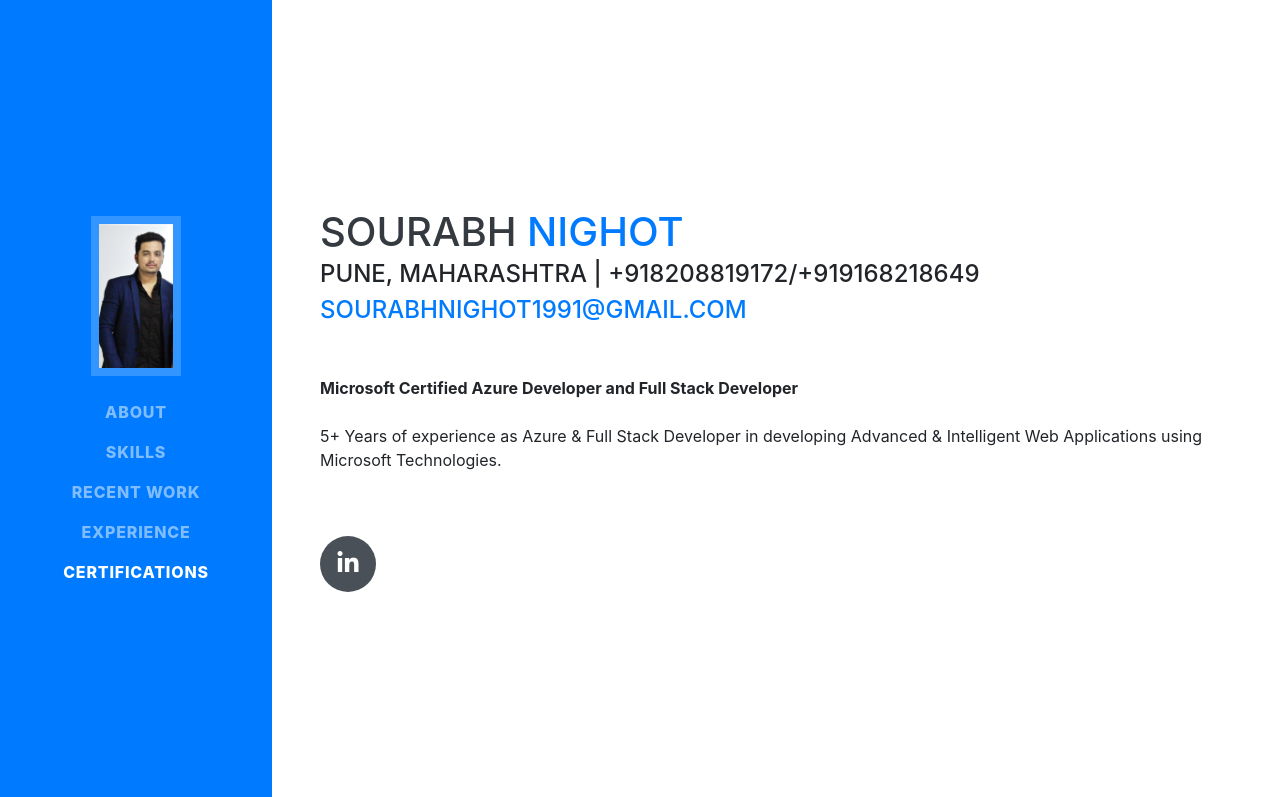
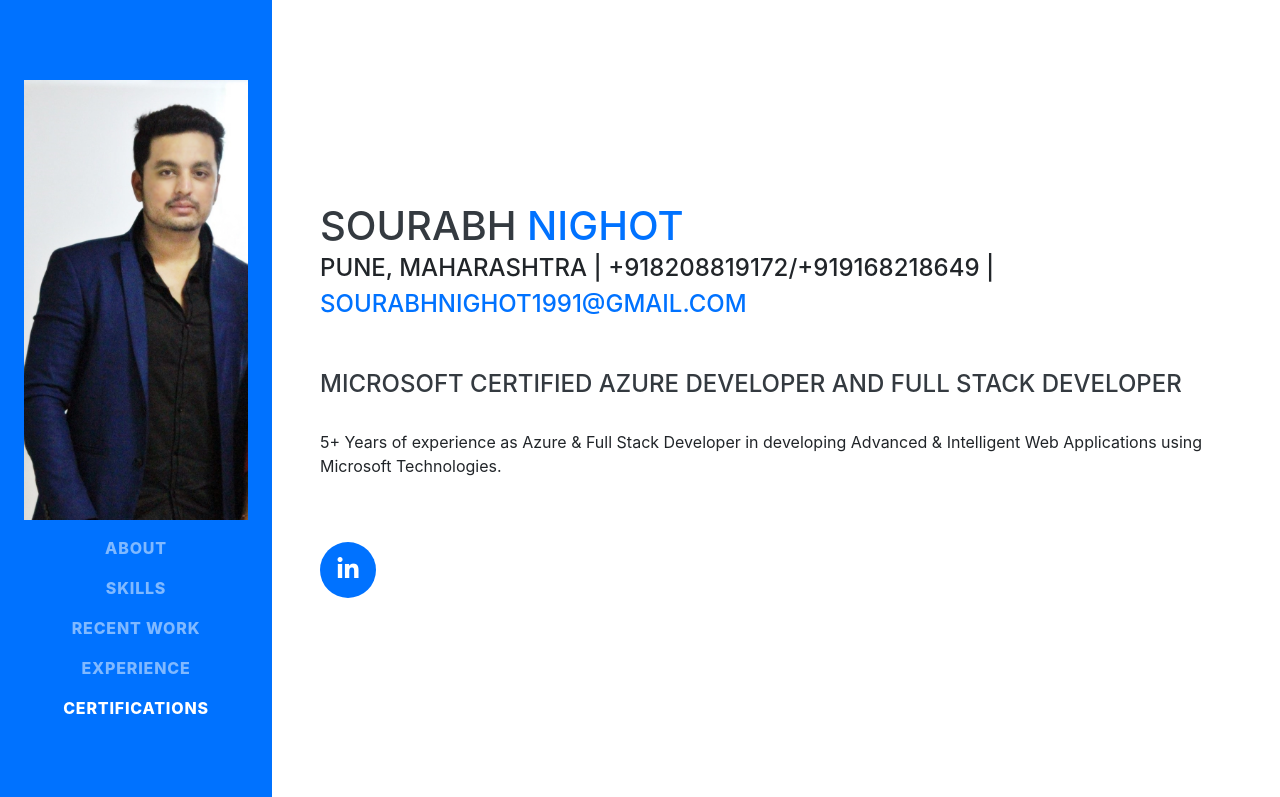
Before and after one commit to sourabhnighot1991/sourabhnighot1991.github.io, a website with bundled scripts: page index.html in a window 1280 px wide. Shown: the top 797 px of the page. Built offline with nearby package versions, Linux system fonts and the light colour scheme; a web font is replaced by a local one.

Commit message:
Color change
commit colors

```diff
--- a/css/resume.css
+++ b/css/resume.css
@@ -58,7 +58,7 @@ p.lead {
     display: inline-block;
     height: 3.5rem;
     width: 3.5rem;
-  background-color: #495057;
+    background-color: #0072ff;
     color: #fff !important;
     border-radius: 100%;
     text-align: center;
@@ -72,7 +72,7 @@ p.lead {
     }
 
     .social-icons a:hover {
-  background-color: #BD5D38;
+        background-color: #0072ff;
     }
 
 .dev-icons {
@@ -104,16 +104,19 @@ p.lead {
         width: 17rem;
         height: 100vh;
     }
+
         #sideNav .navbar-brand {
             display: flex;
             margin: auto auto 0;
             padding: 0.5rem;
         }
+
             #sideNav .navbar-brand .img-profile {
                 max-width: 10rem;
                 max-height: 10rem;
                 border: 0.5rem solid rgba(255, 255, 255, 0.2);
             }
+
         #sideNav .navbar-collapse {
             display: flex;
             align-items: flex-start;
@@ -121,13 +124,16 @@ p.lead {
             width: 100%;
             margin-bottom: auto;
         }
+
             #sideNav .navbar-collapse .navbar-nav {
                 flex-direction: column;
                 width: 100%;
             }
+
                 #sideNav .navbar-collapse .navbar-nav .nav-item {
                     display: block;
                 }
+
                     #sideNav .navbar-collapse .navbar-nav .nav-item .nav-link {
                         display: block;
                     }
@@ -147,6 +153,7 @@ section.resume-section .resume-item .resume-date {
     section.resume-section {
         min-height: 100vh;
     }
+
         section.resume-section .resume-item .resume-date {
             min-width: 18rem;
         }
@@ -163,8 +170,16 @@ section.resume-section .resume-item .resume-date {
     background-color: #BD5D38 !important;
 }
 
+.bg-sn {
+    background-color: #0072ff !important;
+}
+
 .text-primary {
     color: #BD5D38 !important;
+}
+
+.text-sn {
+    color: #0072ff !important;
 }
 
 a {
--- a/index.html
+++ b/index.html
@@ -25,11 +25,11 @@
 
 <body id="page-top">
 
-    <nav class="navbar navbar-expand-lg navbar-dark bg-primary fixed-top" id="sideNav">
+    <nav class="navbar navbar-expand-lg navbar-dark bg-sn fixed-top" id="sideNav">
         <a class="navbar-brand js-scroll-trigger" href="#page-top">
             <span class="d-block d-lg-none">Sourabh Nighot</span>
             <span class="d-none d-lg-block">
-                <img class="img-fluid img-profile mx-auto mb-2" src="img/profile.jpg" alt="">
+                <img class="img-fluid" src="img/profile.jpg" alt="">
             </span>
         </a>
         <button class="navbar-toggler" type="button" data-toggle="collapse" data-target="#navbarSupportedContent" aria-controls="navbarSupportedContent" aria-expanded="false" aria-label="Toggle navigation">
@@ -62,13 +62,13 @@
             <div class="w-100">
                 <h1 class="mb-0">
                     Sourabh
-                    <span class="text-primary">Nighot</span>
+                    <span class="text-sn">Nighot</span>
                 </h1>
                 <div class="subheading mb-5">
-                    Pune, Maharashtra |  +918208819172/+919168218649
-                    <a href="mailto:sourabhnighot1991@gmail.com">sourabhnighot1991@gmail.com</a>
+                    Pune, Maharashtra |  +918208819172/+919168218649 |
+                    <a href="mailto:sourabhnighot1991@gmail.com" class="text-sn">sourabhnighot1991@gmail.com</a>
                 </div>
-                <div><b>Microsoft Certified Azure Developer and Full Stack Developer</b></div>
+                <div><h4>Microsoft Certified Azure Developer and Full Stack Developer</h4></div>
                 <br />
                 <div>
                     <p class="">
```
Also changed, not shown: css/resume.min.css. Lines whose indentation alone changed are shown as unchanged.
